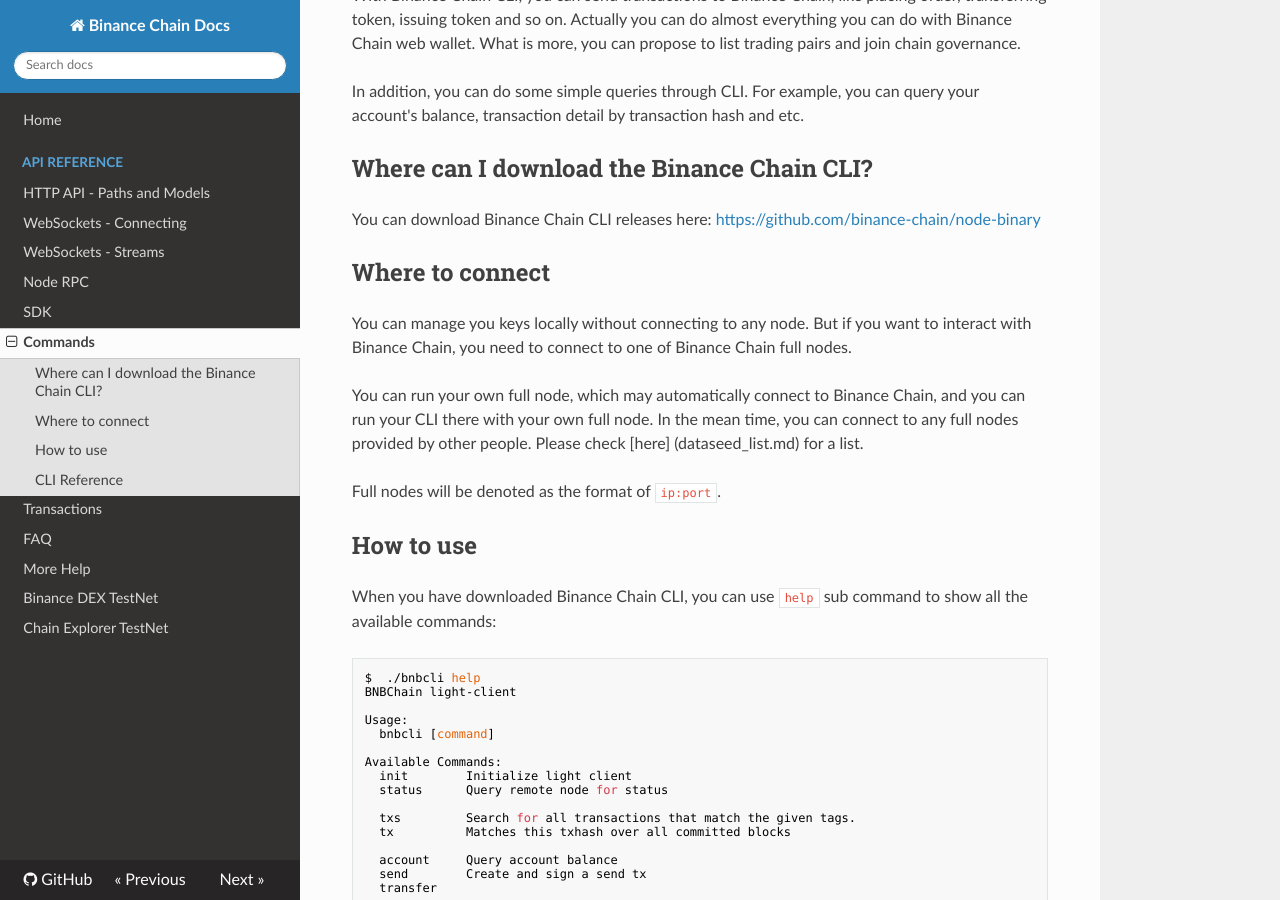
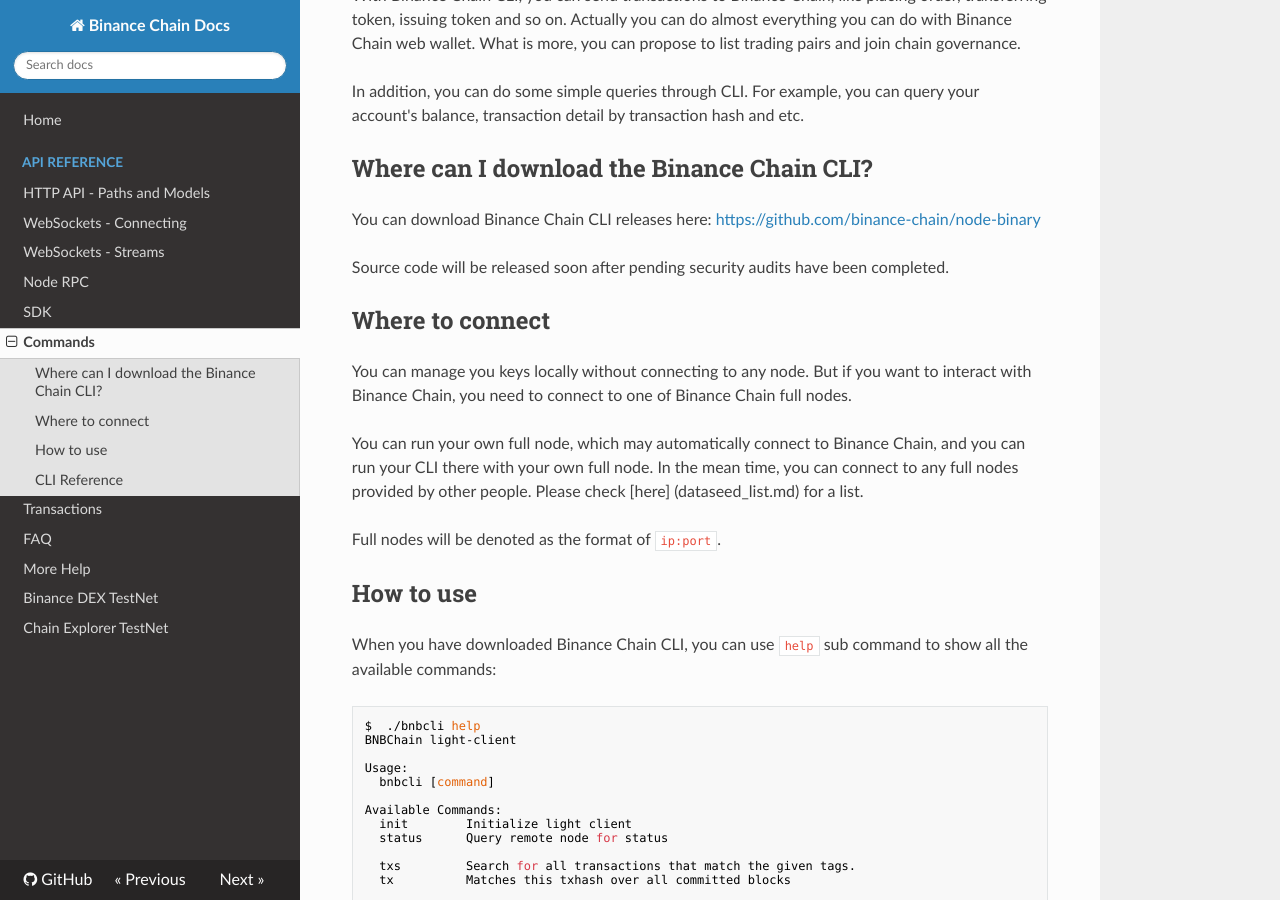
Before and after one commit to yash-sharma1/docs-site, an MkDocs documentation site: the page built from docs/api-reference/cli.md, in a window 1280 px wide and 900 px high, scrolled down 320 px. Built offline with MkDocs 1.6.1, drawn with Linux system fonts in a browser that asks for light colours; nearby versions of some CDN libraries.

Commit message:
cli: add note on code release after audits

```diff
--- a/docs/api-reference/cli.md
+++ b/docs/api-reference/cli.md
@@ -15,6 +15,8 @@
 ## Where can I download the Binance Chain CLI?
 
 You can download Binance Chain CLI releases here: [https://github.com/binance-chain/node-binary](https://github.com/binance-chain/node-binary)
+
+Source code will be released soon after pending security audits have been completed.
 
 ## Where to connect
 
```
